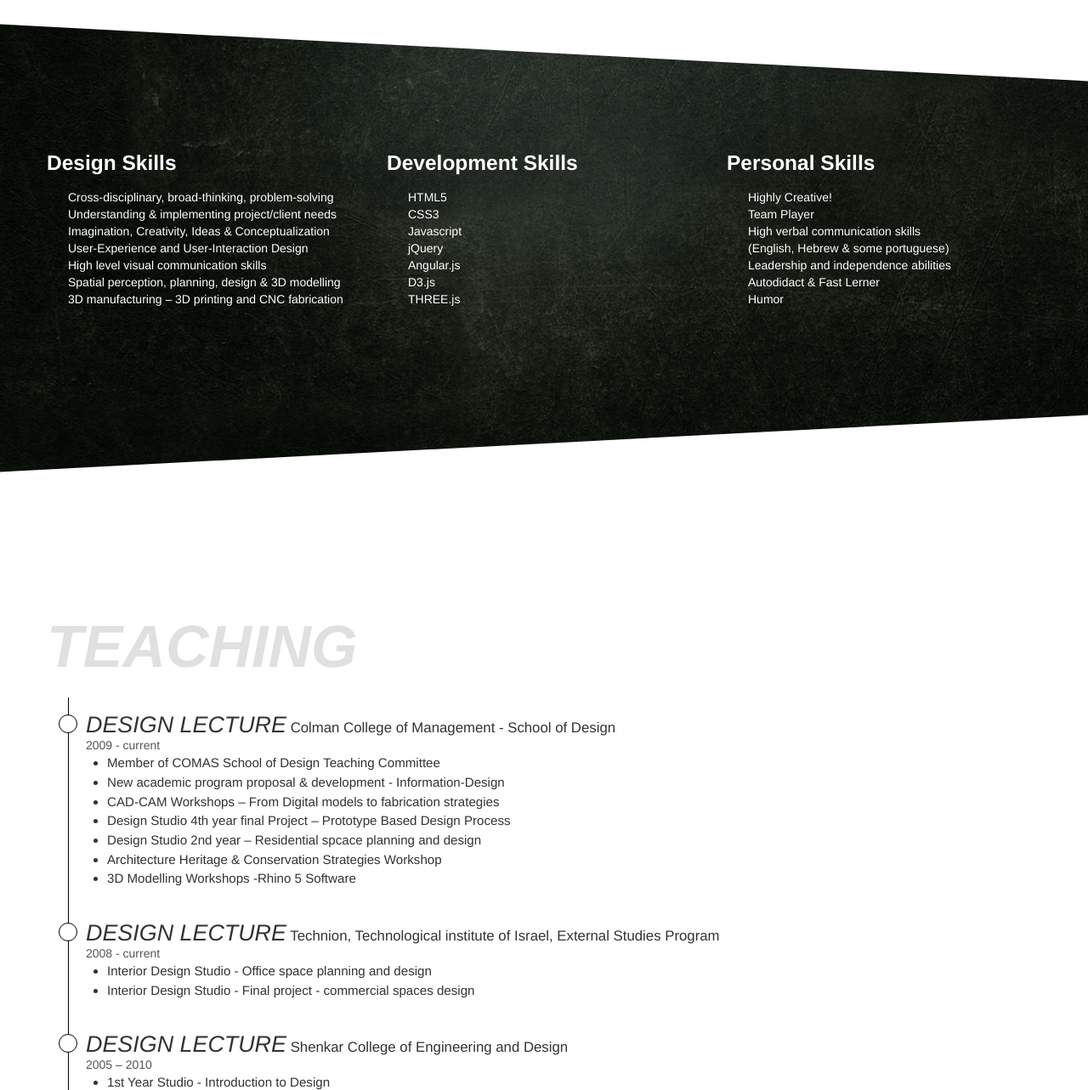
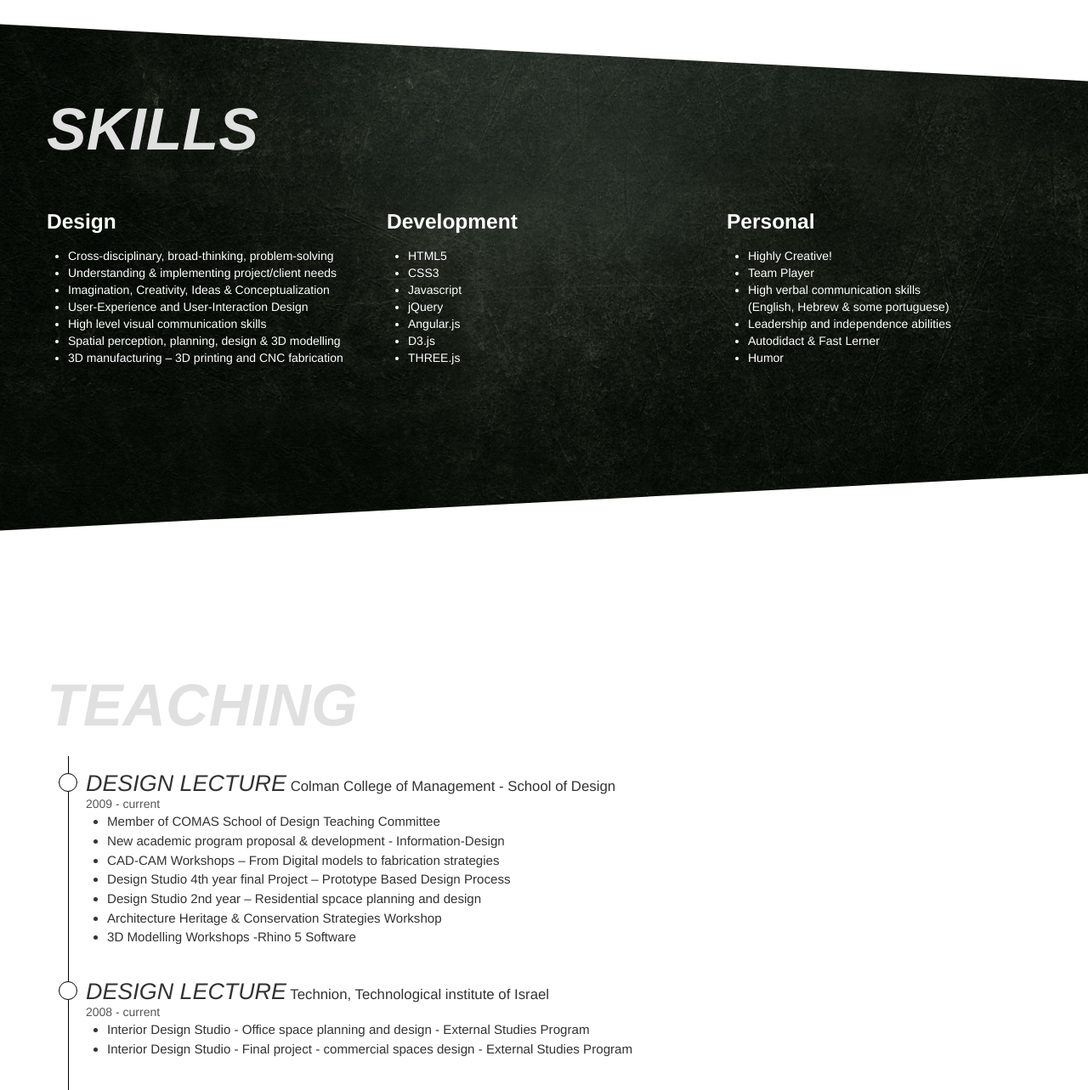
Before and after one commit to gilnakar/CV, a plain HTML site: page index.html in a window 1280 px wide. Shown: the part 860-2143 px from the top of the page at 85% size. Drawn offline with nearby package versions, Linux system fonts and the light colour scheme.

Commit message:
editing stuf

```diff
--- a/css/main.css
+++ b/css/main.css
@@ -106,9 +106,7 @@ li,ul{
    nav  twiks
    ========================================================================== */*/
 
-a{
-	color: blue !important;
-}
+
 
 .navbar {
 	margin-bottom: 0;
@@ -303,6 +301,10 @@ footer{
 
 }
 
+#title-skills ul li{
+	list-style: disc;
+}
+
 /* ==========================================================================
   experience Timeline styles
    ========================================================================== */
@@ -364,7 +366,7 @@ footer{
 .section_title{
 	margin-bottom: 20px;
 	font-size: 5em;
-	color: white;
+	color: #E0E0E0   ;
 	text-transform: uppercase;
 	font-style: italic;
 
--- a/index.html
+++ b/index.html
@@ -135,9 +135,12 @@
             <section id="first-section">
                 <div class="container">
                     <div class="block" id="section-1">
+                        <h2 class="page-header section_title" >
+                            Skills
+                        </h2>
                         <div class="row" id="title-skills">
                             <div class="span4" >
-                                <h3>Design Skills</h3>
+                                <h3>Design </h3>
                                 <ul>
                                     <li>Cross-disciplinary, broad-thinking, problem-solving</li>
                                     <li>Understanding & implementing project/client needs </li>
@@ -150,7 +153,7 @@
                             </div>
 
                             <div class="span4">
-                                <h3>Development Skills</h3>
+                                <h3>Development </h3>
                                 <ul>
                                     <li>HTML5</li>
                                     <li>CSS3</li>
@@ -163,7 +166,7 @@
                             </div>
 
                             <div class="span4">
-                                <h3>Personal Skills</h3>
+                                <h3>Personal </h3>
                                 <ul>
                                     <li>Highly Creative!</li>
                                     <li>Team Player </li>
@@ -235,14 +238,14 @@
                             <li>
                                 <div class="CV-timeline-item">
                                     <h4 class="CV-timeline-title">Design Lecture</h4>
-                                    <span class="CV-timeline-location">Technion, Technological institute of Israel, External Studies Program</span>
+                                    <span class="CV-timeline-location">Technion, Technological institute of Israel</span>
                                     <h5 class="CV-timeline-dates">2008 - current</h5>
                                     <ul class="CV-timeline-description">
                                         <li >
-                                            Interior Design Studio - Office space planning and design
+                                            Interior Design Studio - Office space planning and design - External Studies Program
                                         </li>
                                         <li >
-                                            Interior Design Studio - Final project - commercial spaces design
+                                            Interior Design Studio - Final project - commercial spaces design - External Studies Program
                                         </li>
                                     </ul>
                                 </div>
@@ -447,7 +450,7 @@
                                 <h2 class="education_title">Architecture<span> B.Arch.</span></h2>
                                 <p class="education_location">Technion - Israel Institute of Technology - Faculty of Architecture and Town Planning</p>
                                 <span class="education_date">1994 – 1999</span>
-                                <span class="education_description">The program is designed to provide graduates with broad professional and theoretical knowledge; to equip them with the skills required to understand, analyze and solve complex design problems, and develop their creativity.
+                                <span class="education_description">Architecutre bachelor degree program was designed to provide graduates with broad professional and theoretical knowledge; to equip them with the skills required to understand, analyze and solve complex design problems, and develop their creativity.
                             </li>
 
                         </ul>
```
